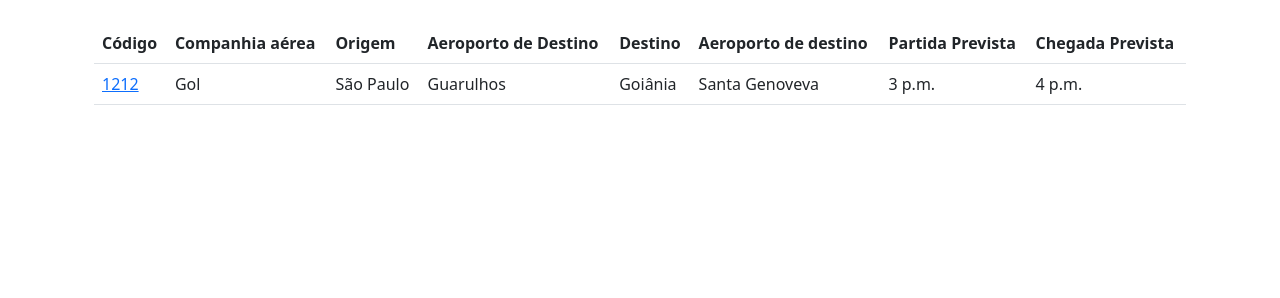
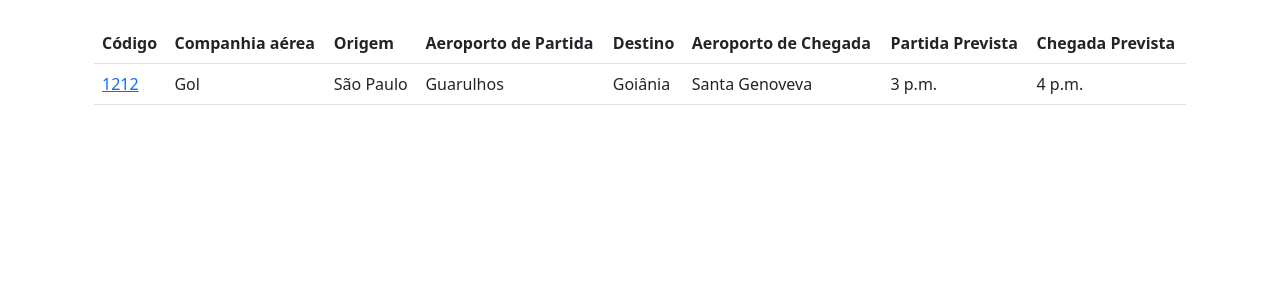
Before and after one commit to yurialvizi/monitora-voos, a Django app: page /crud/consultar-rotas in a window 1280 px wide. Shown: the part 106-404 px from the top of the page. Run offline with Django 4.2, Linux system fonts and the light colour scheme; a user stored in the database is signed in; data comes from the database, SQL or seed files in the repository; some libraries are stand-ins or nearby versions.

Commit message:
Atualizando tabela

```diff
--- a/templates/rota/rota_list.html
+++ b/templates/rota/rota_list.html
@@ -18,9 +18,9 @@
             <th scope="col">Código</th>
             <th scope="col">Companhia aérea</th>
             <th scope="col">Origem</th>
-            <th scope="col">Aeroporto de Destino</th>
+            <th scope="col">Aeroporto de Partida</th>
             <th scope="col">Destino</th>
-            <th scope="col">Aeroporto de destino</th>
+            <th scope="col">Aeroporto de Chegada</th>
             <th scope="col">Partida Prevista</th>
             <th scope="col">Chegada Prevista</th>
           </tr>
```
